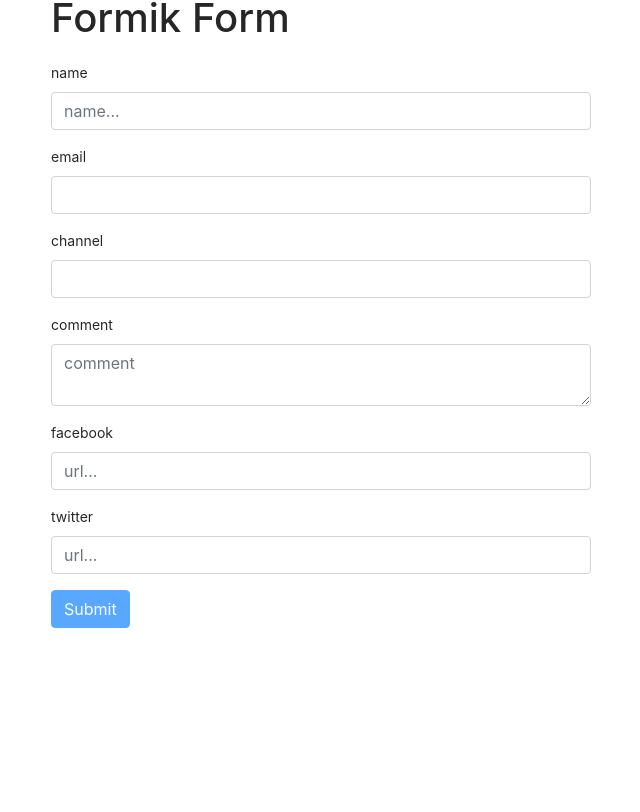
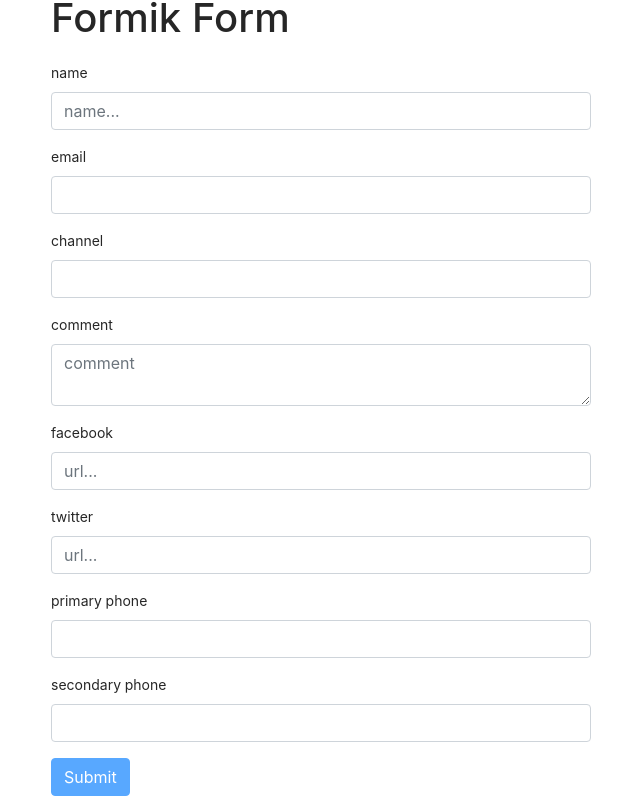
Before and after one commit to zead1992/react-app, a React (Create React App) app: page /formik in a window 1280 px wide. Shown: the part 233-1045 px from the top of the page, without its empty margins (34-674 px from the left). Before the commit the page ends 877 px from the top, so only its background shows below. Built offline with nearby package versions, Linux system fonts and the light colour scheme.

Commit message:
formik: array of field

```diff
--- a/src/components/YoutubeFormikForm.tsx
+++ b/src/components/YoutubeFormikForm.tsx
@@ -2,6 +2,7 @@ import React from 'react';
 import {ErrorMessage, Field, Form, Formik, FormikProps} from "formik";
 import * as Yup from 'yup';
 import TextError from "./common/TextError";
+import {string} from "yup";
 
 type IForm = {
     name: string;
@@ -11,7 +12,8 @@ type IForm = {
     social: {
         facebook: string;
         twitter: string;
-    }
+    };
+    phoneNumbers: string[];
 }
 
 function YoutubeFormikForm(props) {
@@ -24,7 +26,8 @@ function YoutubeFormikForm(props) {
         social: {
             facebook: '',
             twitter: ''
-        }
+        },
+        phoneNumbers: ['', '']
     }
 
 
@@ -38,6 +41,7 @@ function YoutubeFormikForm(props) {
             facebook: Yup.string().required(),
             twitter: Yup.string().required()
         }),
+        phoneNumbers: Yup.array().of<string>(string().required()),
     });
     // const formik = useFormik<IForm>({
     //     initialValues: {
@@ -188,6 +192,39 @@ function YoutubeFormikForm(props) {
                                 <ErrorMessage name={socialNames('twitter')}
                                               component={TextError}/>
                             </div>
+                            {/*phone numbers*/}
+                            <div className="form-group">
+                                <label htmlFor="primaryPh">primary phone</label>
+                                <Field
+                                    name={`${formKeys('phoneNumbers')}[0]`}>
+                                    {({field, form}) => {
+                                        const formProps = form as FormikProps<IForm>;
+                                        return <input
+                                            {...field}
+                                            className="form-control"
+                                            id="primaryPh"
+                                        />
+                                    }}
+                                </Field>
+                                <ErrorMessage name={`${formKeys('phoneNumbers')}[0]`}
+                                              component={TextError}/>
+                            </div>
+                            <div className="form-group">
+                                <label htmlFor="secondaryPh">secondary phone</label>
+                                <Field
+                                    name={`${formKeys('phoneNumbers')}[1]`}>
+                                    {({field, form}) => {
+                                        const formProps = form as FormikProps<IForm>;
+                                        return <input
+                                            {...field}
+                                            className="form-control"
+                                            id="secondaryPh"
+                                        />
+                                    }}
+                                </Field>
+                                <ErrorMessage name={`${formKeys('phoneNumbers')}[1]`}
+                                              component={TextError}/>
+                            </div>
                             <button
                                 disabled={!props.isValid}
                                 type="submit"
```
